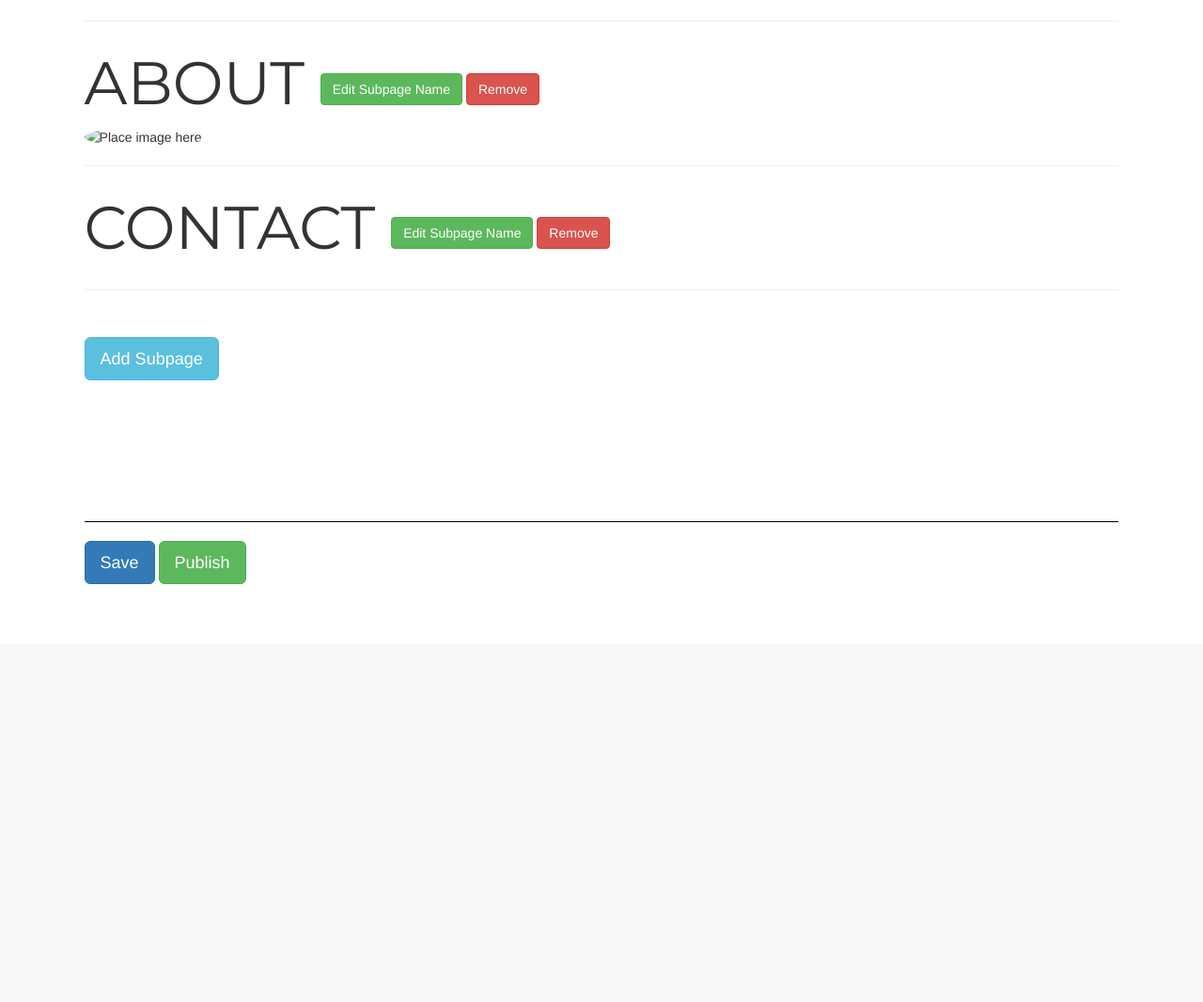
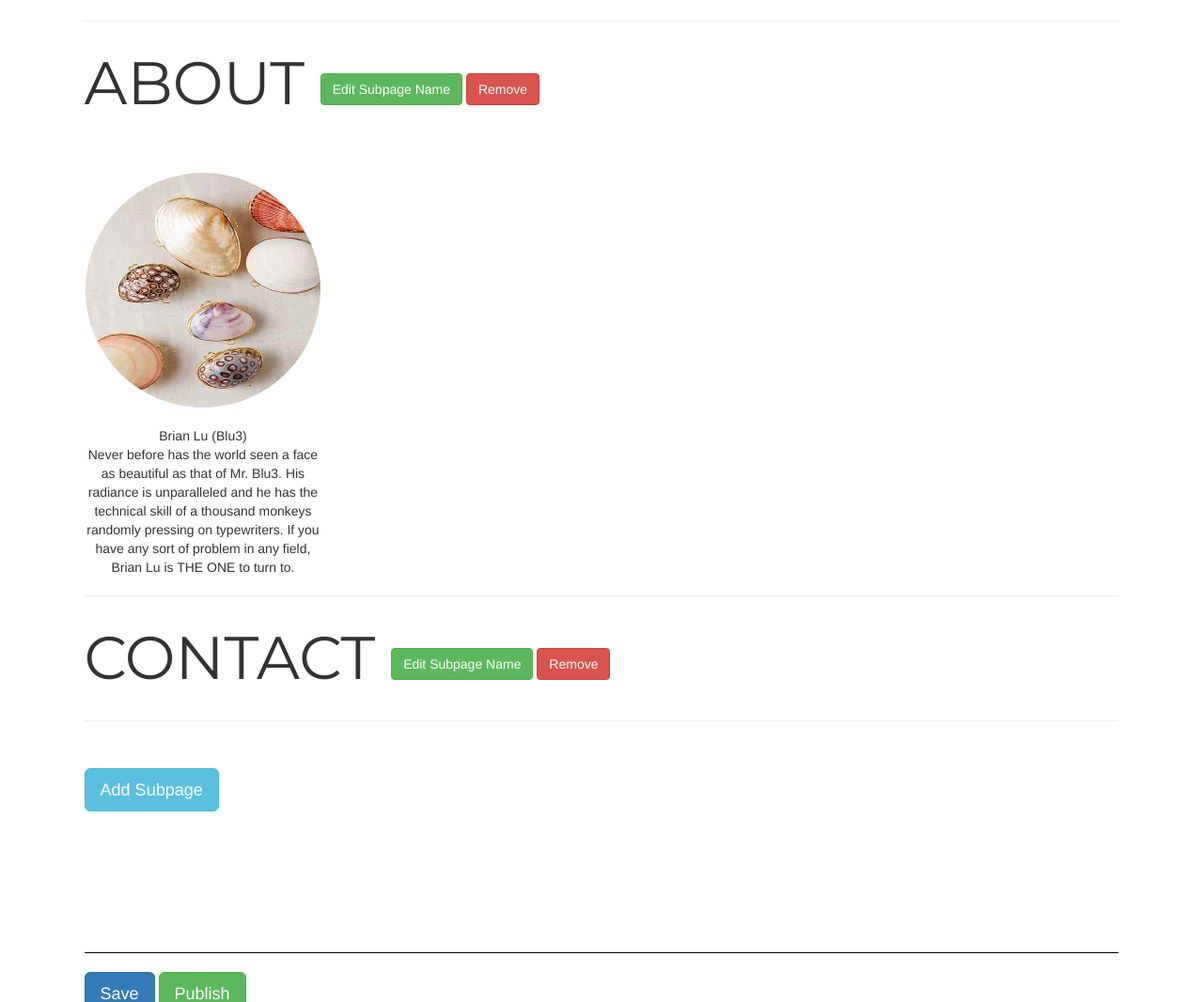
Before and after one commit to maxbert/reimagined-potato, a Flask app: template templates/template1/template1.html in a window 1280 px wide. Shown: the part 1918-2985 px from the top of the page at 94% size. Before the commit the page ends 2540 px from the top, so only its background shows below. Run offline with Flask 2, Linux system fonts and the light colour scheme; the template is opened without the code that fills it, so the values that code supplies are empty; some libraries are stand-ins or nearby versions.

Commit message:
add stuff to About

```diff
--- a/templates/template1/template1.html
+++ b/templates/template1/template1.html
@@ -147,11 +147,20 @@
       <div class="sptitle">ABOUT </div>
       <button style="margin-top: -2.5rem;" type="button" class="btn btn-success">Edit Subpage Name</button>
       <button style="margin-top: -2.5rem;" type="button" class="btn btn-danger">Remove</button>
+      <div class="spacer" style="margin-top: 5rem;"></div>
 
       <div class="row">
-	<div class="col-md-4">
-	  <img id="personimg1" class="img-circle" src="" alt="Place image here." width="100%">
-
+	<div class="col-md-3">
+	  <center>
+	  <img id="pImg1" class="img-circle" src="/static/images/image8.jpeg" alt="Place image here." height="250" width="250">
+	  <br><br>
+	  <div class="pName" id="pName1">
+	    Brian Lu (Blu3)
+	  </div>
+	  <div class="pDescription" id="pDescription1">
+	    Never before has the world seen a face as beautiful as that of Mr. Blu3. His radiance is unparalleled and he has the technical skill of a thousand monkeys randomly pressing on typewriters. If you have any sort of problem in any field, Brian Lu is THE ONE to turn to.
+	  </div>
+	  </center>
 	</div>
 
     </div>
```
